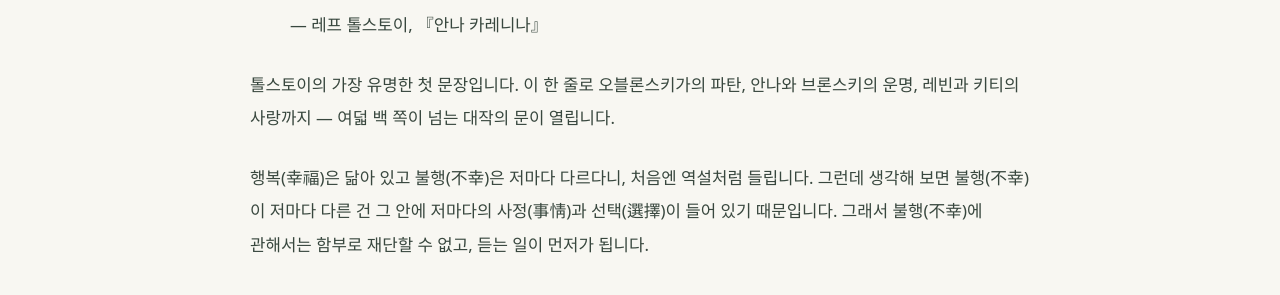
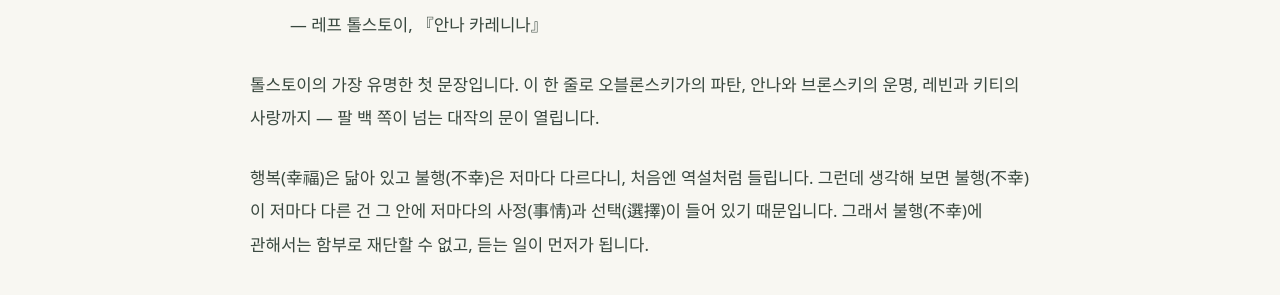
Before and after one commit to solongos7/solongos7.github.io, a Jekyll site: the page built from _posts/2026-10-11-classic-anna-karenina.md, in a window 1280 px wide. Shown: the part 660-955 px from the top of the page. Built offline with Jekyll 4.4.1, drawn with Linux system fonts in a browser that asks for light colours.

Commit message:
고전 문장 오타 수정: 여덟 백 쪽 → 팔 백 쪽 (2026-10-11)

```diff
--- a/_posts/2026-10-11-classic-anna-karenina.md
+++ b/_posts/2026-10-11-classic-anna-karenina.md
@@ -10,7 +10,7 @@
 >
 > — 레프 톨스토이, 『안나 카레니나』
 
-톨스토이의 가장 유명한 첫 문장입니다. 이 한 줄로 오블론스키가의 파탄, 안나와 브론스키의 운명, 레빈과 키티의 사랑까지 — 여덟 백 쪽이 넘는 대작의 문이 열립니다.
+톨스토이의 가장 유명한 첫 문장입니다. 이 한 줄로 오블론스키가의 파탄, 안나와 브론스키의 운명, 레빈과 키티의 사랑까지 — 팔 백 쪽이 넘는 대작의 문이 열립니다.
 
 행복(幸福)은 닮아 있고 불행(不幸)은 저마다 다르다니, 처음엔 역설처럼 들립니다. 그런데 생각해 보면 불행(不幸)이 저마다 다른 건 그 안에 저마다의 사정(事情)과 선택(選擇)이 들어 있기 때문입니다. 그래서 불행(不幸)에 관해서는 함부로 재단할 수 없고, 듣는 일이 먼저가 됩니다.
 
```
